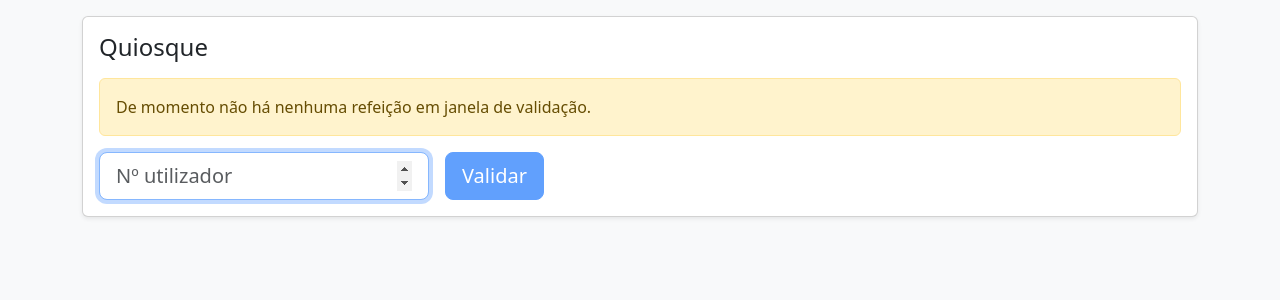
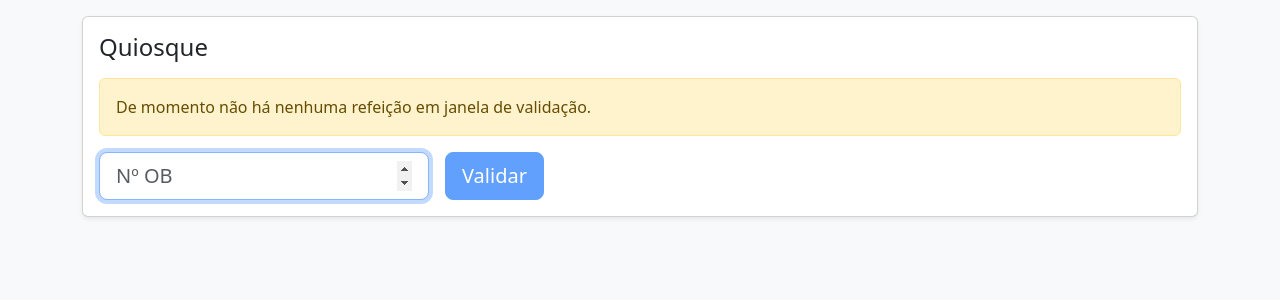
Before and after one commit to danimeida/meal_system_app, a Flask app: page /kiosk in a window 1280 px wide. Shown: the part 47-347 px from the top of the page. Run offline with Flask 3, Linux system fonts and the light colour scheme; the visitor is signed in with stand-in values (Sample User, id 1); data that the repository does not hold is empty.

```diff
--- a/templates/kiosk.html
+++ b/templates/kiosk.html
@@ -26,7 +26,7 @@
       <div class="col-auto">
         <label for="user_id" class="visually-hidden">Nº</label>
         <input id="user_id" name="user_id" type="number" class="form-control form-control-lg"
-               placeholder="Nº utilizador" required autofocus>
+               placeholder="Nº OB" required autofocus>
       </div>
       <div class="col-auto">
         <button id="validateBtn" class="btn btn-primary btn-lg" type="submit"
```
